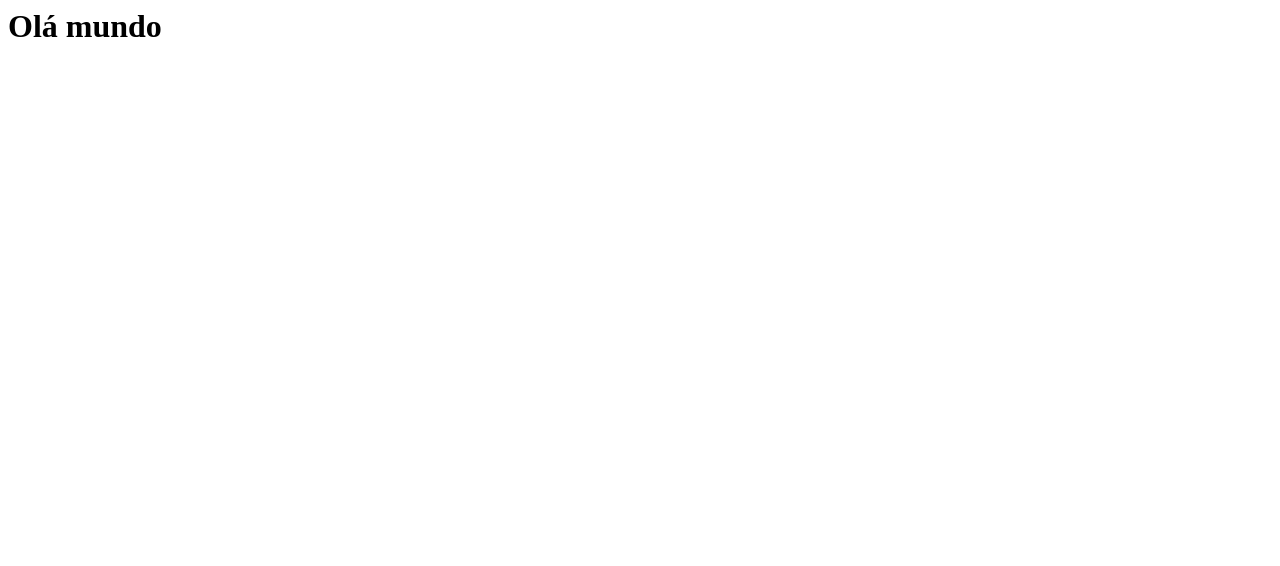
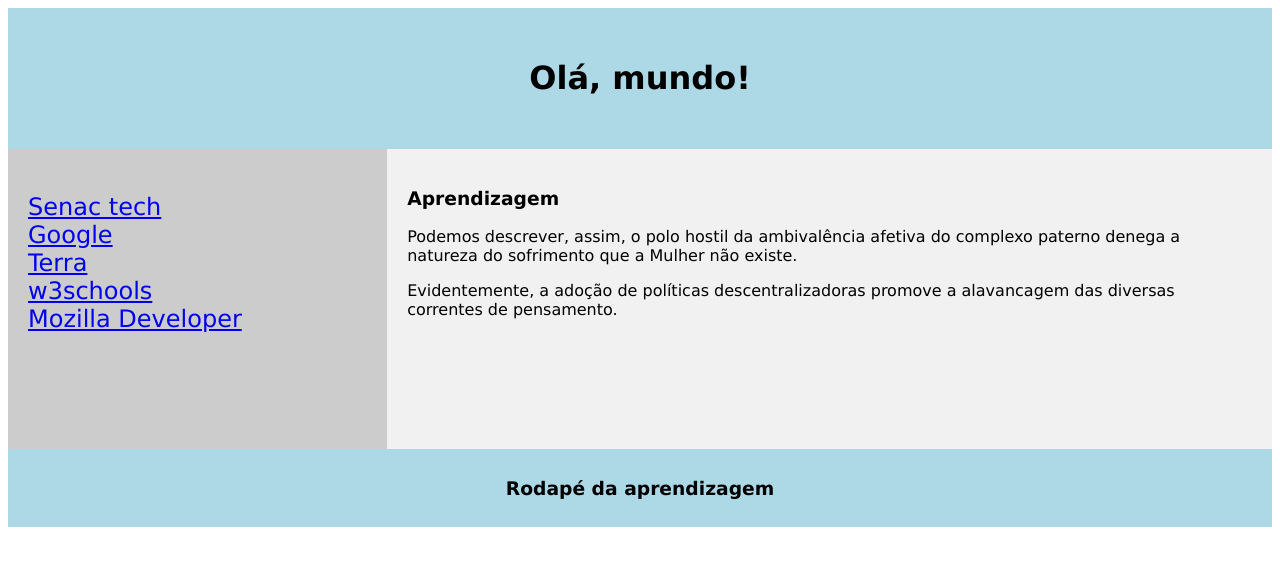
Before and after one commit to 0401060/indroducalWeb, a plain HTML site: page index.html in a window 1280 px wide. Drawn offline with Linux system fonts and the light colour scheme.

Commit message:
refaturação do projeto

```diff
--- /dev/null
+++ b/estilo.css
@@ -0,0 +1,48 @@
+*{
+	box-sizing: border-box;
+}
+
+body{
+
+	font-family: Verdana, Helvatica, sans-serif;
+}
+
+.topo{
+	background-color: lightblue;
+	padding: 30px;
+	width: 100%;
+	float: left;
+	text-align: center;
+}
+nav{
+	float: left;
+	width: 30%;
+	height: 300px;
+	background: #ccc;
+	padding: 20px;
+}
+nav ul{
+	list-style-type: none;
+	padding: 0;
+	font-size: 1.5em;
+}
+
+article{
+	 float: left;
+	 padding: 20px;
+	 width: 70%;
+	 background: #f1f1f1;
+	 height: 300px;
+}
+
+section{
+    content: "";
+	display: table;
+	clear: both;
+}
+
+footer{
+     background: lightblue;
+	 padding: 10px;
+	 text-align: center;
+}
--- a/index.html
+++ b/index.html
@@ -1,18 +1,70 @@
-<!DOCTYBE html>
+<!DOCTYPE html>
+
 <html>
-    <head><!-- cabeçalho da página -->
-	  <title>
-	    Introdução HTML
-		</title>
-		<meta name="keywords" content="introdução html, css, js">
-		<meta name="author" content="Prof. Jair Ferraz">
-		<meta name="description" content="Site para aprendizado de programação web">
-		<!-- tag meta viewpdrt serve para preparar a página para responsividade conforme tamanho da tela -->
-	<!--	   <meta name="viewport" content="width=device-width,initial-scale=1.0">       -->
-	</head>
-	<body><!-- corpo da página -->
 
-	<h1> Olá mundo </h1>
+ <head>
 
-	</body>
+  <title>
+
+	    Introdução HTML.
+	 </title>
+
+	 <meta name="keywords" content = "Introdução html, css,js">
+	 <meta name="Author" content = "Luiz Henrique">
+	 <meta name="description" content = "site para apredizado de programação web ">
+	 <meta name="refresh" content = "30">
+
+	 <!-- tag meta viewport serve para preparar a pagina para a responsidade conforme tamabnho da tela -->
+	  <meta name="viewport" content = "width=device-width,intetial-scales=1.0 ">
+		<link rel = "stylesheet"  href = "estilo.css">
+ </head>
+
+ <body> <!-- corpode pesquisa -->
+
+   <header class="topo">
+		<h1>Olá, mundo!</h1>
+		</header>
+         <section>
+
+		<nav>
+		<ul>
+		<li>
+		<a href="https://senacrs.com.br/unidades/18" target="_blanck">Senac tech</a>
+		</li>
+		<li>
+		<a href="https://google.com" target="_blanck"> Google</a>
+		</li>
+		<a href="htpps://terra.com.br" target="_blanck"> Terra</a>
+		<li>
+		<a href="https://w3schools.com" target="_blanck"> w3schools</a>
+		</li>
+		<li>
+		<a href="https://developer.mozilla.org/pt-BR" target="_blanck"> Mozilla Developer</a>
+		</li>
+		</ul>
+		</nav>
+
+		<article>
+
+		<h3> Aprendizagem</h3>
+		<p>
+		Podemos descrever, assim, o polo hostil da ambivalência afetiva do complexo paterno denega a natureza do sofrimento que a Mulher não existe.
+		</p>
+
+		<P>
+		Evidentemente, a adoção de políticas descentralizadoras promove a alavancagem das diversas correntes de pensamento.
+		</P>
+
+		</article>
+
+		</section>
+
+		<footer>
+
+		<h3> Rodapé da aprendizagem</h3>
+
+		</footer>
+
+</body>
+
 </html>
```
